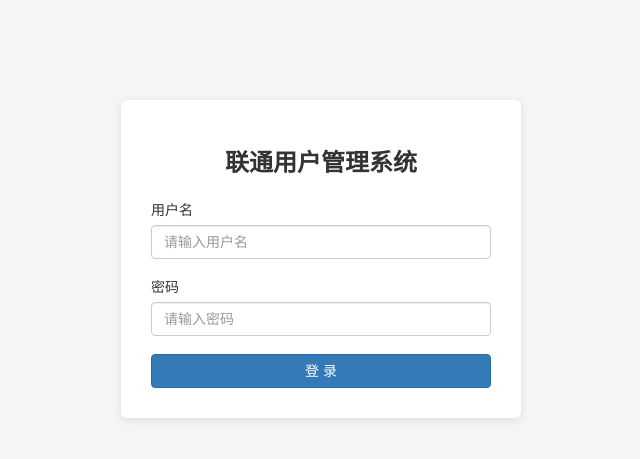
After one commit to xxy-1220/ems, a Django app: page /login/ in a window 1280 px wide. The commit adds this page. Shown: the top 459 px of the page, without its empty margins (319-959 px from the left). Run offline with Django 4.2, Linux system fonts and the light colour scheme; some libraries are stand-ins or nearby versions.

Commit message:
第13章 用户登录：登录页+AuthMiddleware中间件+注销功能

```diff
--- /dev/null
+++ b/app01/middleware/auth.py
@@ -0,0 +1,36 @@
+from django.utils.deprecation import MiddlewareMixin
+from django.shortcuts import redirect
+
+
+class AuthMiddleware(MiddlewareMixin):
+    """
+    登录校验中间件
+    拦截所有请求：检查 session 中是否有 info
+    """
+
+    def process_request(self, request):
+        # ========== 0. 排除不需要登录就能访问的页面 ==========
+        path = request.path_info
+
+        # 登录页面本身
+        if path == "/login/":
+            return
+        if path == "/logout/":
+            return
+
+        # 静态资源：/static/ 开头的全部放行
+        if path.startswith("/static/"):
+            return
+
+        # /favicon.ico 浏览器图标
+        if path == "/favicon.ico":
+            return
+
+        # ========== 1. 读取 session ==========
+        info_dict = request.session.get("info")
+        if info_dict:
+            # 已登录，继续向后执行
+            return
+
+        # ========== 2. 未登录，重定向到登录页 ==========
+        return redirect("/login/")
--- a/app01/templates/depart_add_modelform.html
+++ b/app01/templates/depart_add_modelform.html
@@ -1,4 +1,4 @@
-﻿﻿﻿<!DOCTYPE html>
+﻿﻿﻿﻿﻿﻿﻿<!DOCTYPE html>
 <html lang="zh-CN">
 <head>
     <meta charset="UTF-8">
--- a/app01/templates/depart_list.html
+++ b/app01/templates/depart_list.html
@@ -1,4 +1,4 @@
-﻿<!DOCTYPE html>
+﻿﻿﻿﻿﻿<!DOCTYPE html>
 <html lang="zh-CN">
 <head>
     <meta charset="UTF-8">
--- /dev/null
+++ b/app01/templates/login.html
@@ -0,0 +1,65 @@
+<!DOCTYPE html>
+<html lang="zh-CN">
+<head>
+    <meta charset="UTF-8">
+    <title>登录 - 联通用户管理系统</title>
+    <link rel="stylesheet" href="/static/plugins/bootstrap-3.4.1/css/bootstrap.min.css">
+    <script src="/static/plugins/bootstrap-3.4.1/js/jquery.min.js"></script>
+    <script src="/static/plugins/bootstrap-3.4.1/js/bootstrap.min.js"></script>
+    <style>
+        body {
+            background: #f5f5f5;
+        }
+        .login-wrap {
+            width: 400px;
+            margin: 100px auto;
+            background: #fff;
+            padding: 30px;
+            border-radius: 6px;
+            box-shadow: 0 2px 8px rgba(0,0,0,0.1);
+        }
+        .login-wrap h3 {
+            text-align: center;
+            margin-bottom: 24px;
+            font-weight: bold;
+        }
+        .login-wrap .form-group {
+            margin-bottom: 18px;
+        }
+        .login-wrap label {
+            font-weight: normal;
+        }
+        .login-wrap .btn-primary {
+            width: 100%;
+        }
+        .login-error {
+            color: red;
+            font-size: 13px;
+            text-align: center;
+            margin-bottom: 10px;
+        }
+    </style>
+</head>
+<body>
+<div class="login-wrap">
+    <h3>联通用户管理系统</h3>
+
+    {% if error %}
+    <div class="login-error">{{ error }}</div>
+    {% endif %}
+
+    <form method="post">
+        {% csrf_token %}
+        <div class="form-group">
+            <label for="username">用户名</label>
+            <input type="text" class="form-control" id="username" name="username" placeholder="请输入用户名">
+        </div>
+        <div class="form-group">
+            <label for="password">密码</label>
+            <input type="password" class="form-control" id="password" name="password" placeholder="请输入密码">
+        </div>
+        <button type="submit" class="btn btn-primary">登 录</button>
+    </form>
+</div>
+</body>
+</html>
--- a/app01/templates/user_add.html
+++ b/app01/templates/user_add.html
@@ -1,4 +1,4 @@
-﻿﻿﻿<!DOCTYPE html>
+﻿﻿﻿﻿﻿﻿﻿<!DOCTYPE html>
 <html lang="zh-CN">
 <head>
     <meta charset="UTF-8">
--- a/app01/templates/user_add_modelform.html
+++ b/app01/templates/user_add_modelform.html
@@ -1,4 +1,4 @@
-﻿﻿﻿<!DOCTYPE html>
+﻿﻿﻿﻿﻿﻿﻿<!DOCTYPE html>
 <html lang="zh-CN">
 <head>
     <meta charset="UTF-8">
--- a/app01/templates/user_list.html
+++ b/app01/templates/user_list.html
@@ -1,4 +1,4 @@
-﻿﻿﻿<!DOCTYPE html>
+﻿﻿﻿﻿﻿﻿﻿<!DOCTYPE html>
 <html lang="zh-CN">
 <head>
     <meta charset="UTF-8">
--- a/app01/views/account.py
+++ b/app01/views/account.py
@@ -0,0 +1,47 @@
+from django.shortcuts import render, redirect
+
+from app01 import models
+from app01.utils.encrypt import md5
+
+
+# ========== 登录 ==========
+def login(request):
+    """
+    登录页面 + 登录校验
+    登录成功后，把管理员信息写入 request.session["info"]
+    """
+    if request.method == "GET":
+        return render(request, "login.html")
+
+    # POST：校验用户名和密码
+    username = request.POST.get("username", "").strip()
+    password = request.POST.get("password", "").strip()
+
+    # 基础校验
+    if not username or not password:
+        return render(request, "login.html", {"error": "用户名和密码不能为空"})
+
+    # 密码 md5 加密后去数据库比对
+    password_md5 = md5(password)
+    row = models.Admin.objects.filter(username=username, password=password_md5).first()
+
+    if row:
+        # 登录成功，把信息写入 session
+        request.session["info"] = {
+            "id": row.id,
+            "username": row.username,
+        }
+        # 默认跳到管理员列表（你可以改成首页 /admin/list/）
+        return redirect("/admin/list/")
+
+    # 登录失败
+    return render(request, "login.html", {"error": "用户名或密码错误"})
+
+
+# ========== 注销 ==========
+def logout(request):
+    """
+    注销登录：清空 session，跳回登录页
+    """
+    request.session.clear()
+    return redirect("/login/")
--- a/ems/settings.py
+++ b/ems/settings.py
@@ -48,6 +48,7 @@ MIDDLEWARE = [
     "django.contrib.auth.middleware.AuthenticationMiddleware",
     "django.contrib.messages.middleware.MessageMiddleware",
     "django.middleware.clickjacking.XFrameOptionsMiddleware",
+    "app01.middleware.auth.AuthMiddleware",
 ]
 
 ROOT_URLCONF = "ems.urls"
--- a/ems/urls.py
+++ b/ems/urls.py
@@ -20,8 +20,12 @@ from django.urls import path
 # 按新目录结构，分别导入各模块的视图
 from app01.views import user, depart, pretty, task
 from app01.views import admin as admin_view
+from app01.views import account
 
 urlpatterns = [
+    # 登录 / 注销
+    path("login/", account.login),
+    path("logout/", account.logout),
     # 管理员相关
     path("admin/list/", admin_view.admin_list),
     path("admin/add/", admin_view.admin_add),
```
